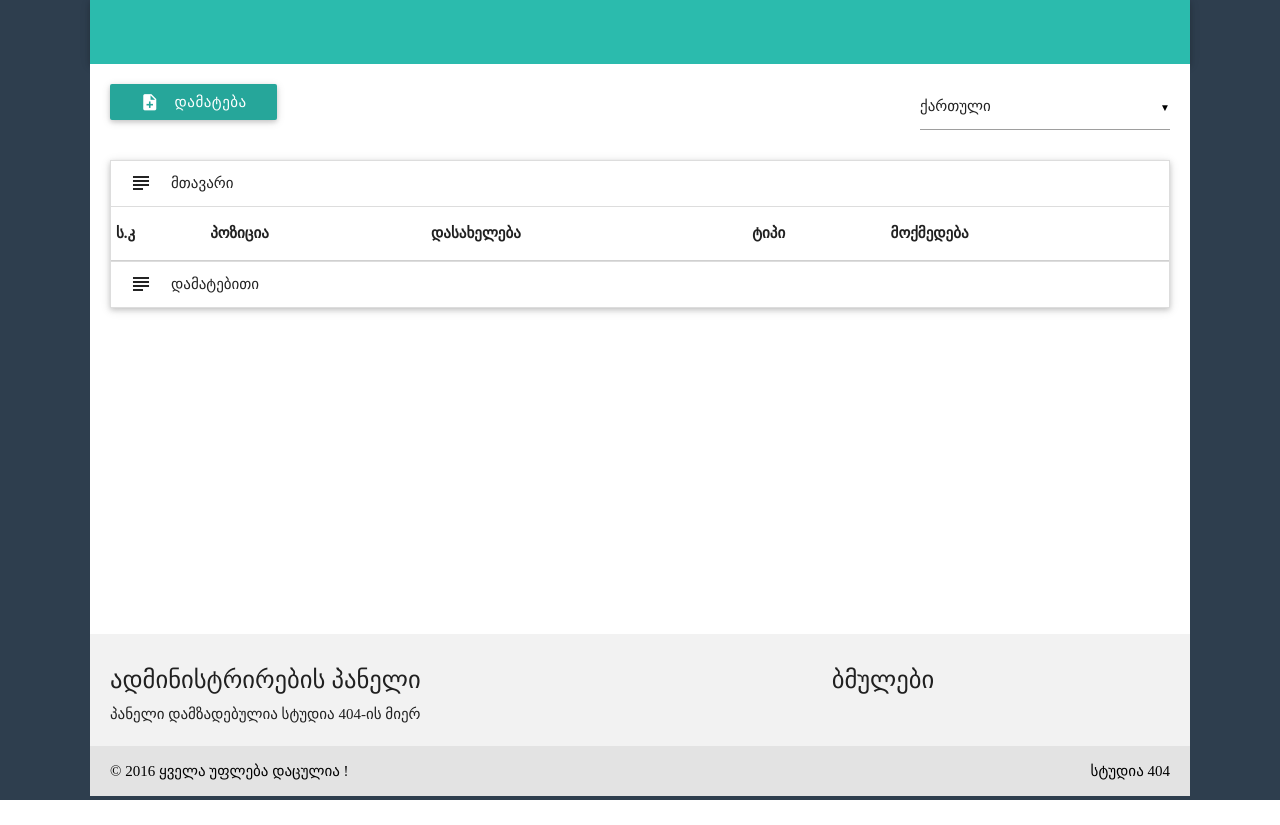
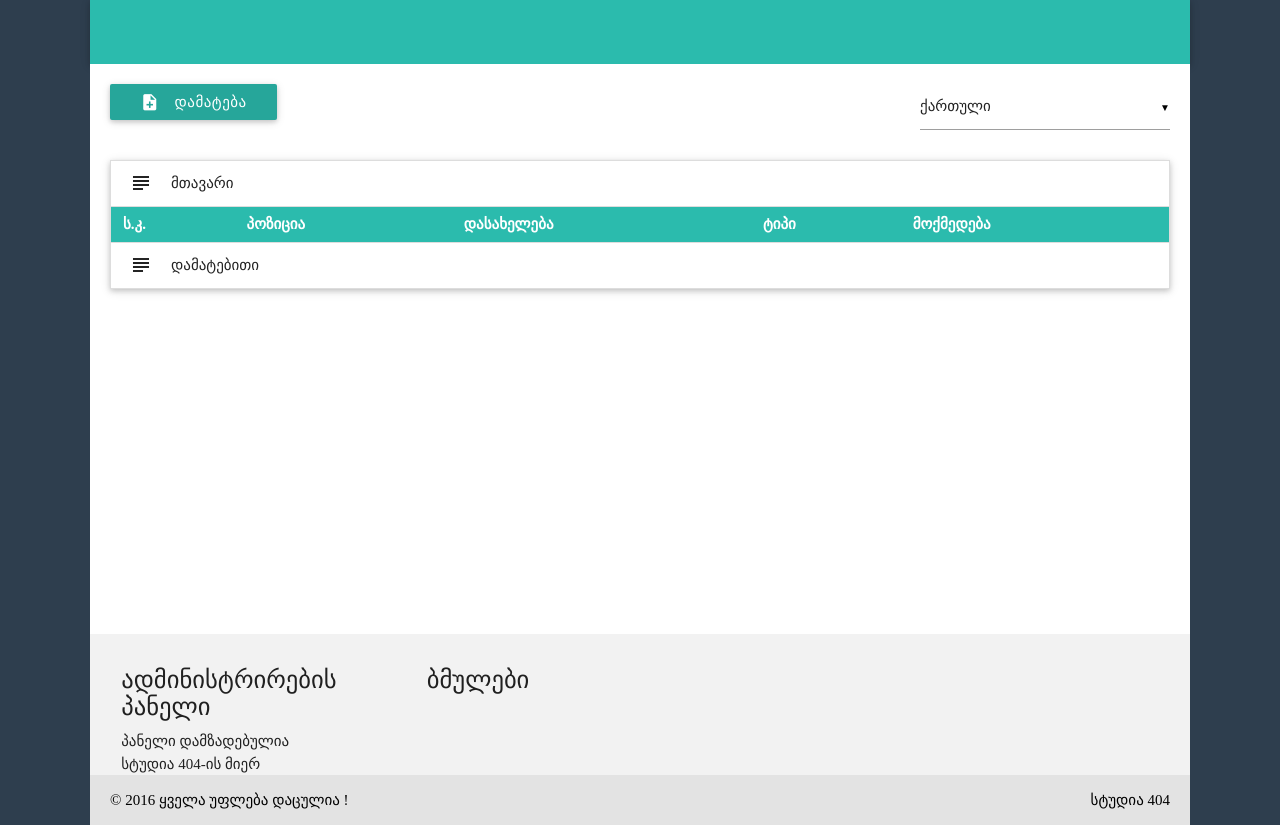
Before and after one commit to studio-404/dcfta, a PHP site: the page made by app/views/dashboard/index.php in a window 1280 px wide. Before the commit the page ends 800 px from the top, so only its background shows below. Run offline with PHP 8.4, Linux system fonts and the light colour scheme; the template is opened without the code that fills it, so the values that code supplies are empty; the visitor is signed in with stand-in values (Sample User, id 1); some libraries are stand-ins or nearby versions; some web fonts are replaced.

Commit message:
file attach design

```diff
--- a/app/ajax/removePage.php
+++ b/app/ajax/removePage.php
@@ -27,6 +27,7 @@ class removePage
 		$navType = functions\request::index("POST","navType");
 		$pos = functions\request::index("POST","pos");
 		$idx = functions\request::index("POST","idx");
+		$cid = functions\request::index("POST","cid");
 
 
 		if($navType=="" || $pos=="" || $idx=="")
@@ -43,7 +44,8 @@ class removePage
 					'method'=>'removePage',
 					'navType'=>$navType,
 					'pos'=>$pos,
-					'idx'=>$idx
+					'idx'=>$idx,
+					'cid'=>$cid
 			));
 			$output = $Database->getter();
 			if($output){
--- a/app/models/websiteAdditionalNavigation.php
+++ b/app/models/websiteAdditionalNavigation.php
@@ -25,7 +25,7 @@ class websiteAdditionalNavigation
 					<a href=\"javascript:void(0)\" onclick=\"editPage('%s','%s')\">
 						<i class=\"material-icons tooltipped\" data-position=\"bottom\" data-delay=\"50\" data-tooltip=\"რედაქტირება\">mode_edit</i>
 					</a>
-					<a href=\"javascript:void(0)\" onclick=\"askRemovePage('1','%s','%s')\">
+					<a href=\"javascript:void(0)\" onclick=\"askRemovePage('1','%s','%s','%s')\">
 						<i class=\"material-icons tooltipped\" data-position=\"bottom\" data-delay=\"50\" data-tooltip=\"წაშლა\">delete</i>
 					</a>
 					</td>
@@ -43,7 +43,8 @@ class websiteAdditionalNavigation
 					$val['idx'],
 					$val['lang'],
 					$val['position'],
-					$val['idx']
+					$val['idx'],
+					$val['cid']
 				);
 			}
 		}
--- a/app/views/dashboard/index.php
+++ b/app/views/dashboard/index.php
@@ -54,28 +54,39 @@
 				<li>
 					<div class="collapsible-header active"><i class="material-icons">subject</i>მთავარი</div>
 					<div class="collapsible-body">
-						<table class="highlight">
-							<thead>
-								<tr>
-									<th data-field="id">ს.კ</th>
-									<th data-field="position">პოზიცია</th>
-									<th data-field="name">დასახელება</th>
-									<th data-field="type">ტიპი</th>
-									<th data-field="action">მოქმედება</th>
-								</tr>
-							</thead>
+						<div class="wrapper">
+							<div class="table sortablePagePositionChange">
+								<div class="row header materialColor">
+									<div class="cell">
+										ს.კ.
+									</div>
+									<div class="cell">
+										პოზიცია
+									</div>
+									<div class="cell">
+										დასახელება
+									</div>
+									<div class="cell">
+										ტიპი
+									</div>
+									<div class="cell">
+										მოქმედება
+									</div>
+								</div>
 
-							<tbody class="sortablePagePositionChange">
 								<?=$data['mainNavigation']?>
-							</tbody>
-						</table>
+
+
+							</div>
+						</div>
+
+
 					</div>
 				</li>
 				<li>
 				<div class="collapsible-header"><i class="material-icons">subject</i>დამატებითი</div>
 				<div class="collapsible-body">
-
-					<table class="highlight">
+					<table>
 						<thead>
 							<tr>
 								<th data-field="id">ს.კ</th>
@@ -90,7 +101,6 @@
 						<?=$data['additionalNavigation']?>
 						</tbody>
 					</table>
-
 
 				</div>
 				</li>
--- a/app/views/manager/index.php
+++ b/app/views/manager/index.php
@@ -18,8 +18,7 @@
 
 <!-- Administrator <?=$data["name"]?> -->
 <section class="materialize sign-in-box">
-	<div class="row">
-		<form class="col s12">
+	<form class="col s12">
 
 			<h5>სისტემაში შესვლა</h5>
 			 <blockquote class="error-msg hide-me">
@@ -40,7 +39,6 @@
 			</div>
 
 		</form>
-	</div>
 </section>
 
 </body>
--- a/public/css/manager-style.css
+++ b/public/css/manager-style.css
@@ -33,7 +33,6 @@ h5{ font-family: 'arc_bold'; }
 .mainContainer nav{ background-color: #2bbbad; }
 .mainContainer nav ul a{ font-family: 'arc_bold'; font-size: 20px; }
 .mainContainer .body{ margin: 0; padding: 20px; min-height: 550px; background-color: white; }
-.mainContainer table tr td a{ color: #2bbbad; padding: 0 5px; }
 .backdrop{ background-color: #2bbbad; }
 .pagination li.active{ background-color: #2bbbad; }
 .modal{ max-height: none !important; position: absolute !important; }
@@ -43,3 +42,59 @@ footer.page-footer{ background-color: #f2f2f2; color: rgba(0, 0, 0, 0.87); }
 footer.page-footer a{ color: #2bbbad; }
 .card-content p a{ color: #2bbbad;  padding:0 20px 0 0; }
 div[class^='editable_']{ width: calc(100% - 10px); min-height: 20px; padding-right: 10px; cursor: pointer; }
+.secondary-content{ margin: 0 5px; padding: 0; line-height: 16px;  }
+.secondary-content span{ line-height: 16px; font-size: 14px;  }
+#sortableFiles-box{ margin-bottom: 80px;  }
+/* Table */
+.ui-sortable-helper {
+    display: table;
+}
+.wrapper {
+  margin: 0 auto;
+  padding: 0px;
+  width: 100%;
+}
+
+.table {
+  margin: 0;
+  width: 100%;
+  display: table;
+}
+.table a{ color: #2bbbad; padding: 0 5px; }
+table a{ color: #2bbbad; padding: 0 5px; }
+@media screen and (max-width: 580px) {
+  .table {
+    display: block;
+  }
+}
+
+.row {
+  display: table-row;
+}
+.row.header {
+  font-weight: 900;
+  color: #ffffff;
+}
+.row.green {
+  background: #27ae60;
+}
+.row.materialColor {
+  background: #2bbbad;
+}
+@media screen and (max-width: 580px) {
+  .row {
+    padding: 8px 0;
+    display: block;
+  }
+}
+
+.cell {
+  padding: 6px 12px;
+  display: table-cell;
+}
+@media screen and (max-width: 580px) {
+  .cell {
+    padding: 2px 12px;
+    display: block;
+  }
+}
--- a/public/js/manager-scripts.js
+++ b/public/js/manager-scripts.js
@@ -36,6 +36,8 @@ var add_page = function(cid){
 	$("#modal1 .modal-footer").html(footer);
 	$('#modal1').openModal();
 
+	scrollTop();
+
 	$.ajax({
 		method: "POST",
 		url: Config.ajax + ajaxFile,
@@ -53,10 +55,27 @@ var add_page = function(cid){
 			$("#chooseNavType").material_select();
 			$("#attachModule").material_select();
 			$("#modalButton").attr({"onclick": obj.attr });
+			$('.tooltipped').tooltip({delay: 50});
 			$("#photoUploaderBox").sortable({
 		    	items: ".imageItem",
 				update: function( event, ui ) {  }
 			});
+			$("#sortableFiles-box").sortable({
+				items: ".level-0, .level-2",
+				update: function( event, ui ) {
+					var subfile = "";
+					var itemidx = ui.item[0].attributes[1].nodeValue;
+					var level = (ui.item[0].attributes[2].nodeValue==0) ? ".level-0" : ".level-2";
+
+					//changePositionsOfPages(0, 'sortablePagePositionChange '+level);
+					if(level==".level-0"){
+						subfile = $(".subfile-"+itemidx).detach();
+						$(level+"[data-item='"+itemidx+"']").after(subfile);
+						subfile.remove();
+					}
+				}
+			});
+
 			tiny(".tinymceTextArea");
 			$("#input_cid").val(cid);
 		}
@@ -236,15 +255,15 @@ var changeModuleVisibility = function(vis, idx){
 	}
 };
 
-var askRemovePage = function(navType, pos, idx){
-	console.log(pos + " " + idx);
+var askRemovePage = function(navType, pos, idx, cid){
 	var header = "<h4>შეტყობინება</h4><p class=\"modal-message-box\">გნებავთ წაშალოთ მონაცემი ?</p>";
-	var footer = "<a href=\"javascript:void(0)\" onclick=\"removePage('"+navType+"', '"+pos+"', '"+idx+"')\" class=\"waves-effect waves-green btn-flat\">დიახ</a>";
+	var footer = "<a href=\"javascript:void(0)\" onclick=\"removePage('"+navType+"', '"+pos+"', '"+idx+"', '"+cid+"')\" class=\"waves-effect waves-green btn-flat\">დიახ</a>";
 	footer += "<a href=\"javascript:void(0)\" class=\"waves-effect waves-green btn-flat modal-close\">დახურვა</a>";
 
 	$("#modal1 .modal-content").html(header);
 	$("#modal1 .modal-footer").html(footer);
 	$('#modal1').openModal();
+	scrollTop();
 };
 
 var askRemoveModule = function(idx){
@@ -258,7 +277,7 @@ var askRemoveModule = function(idx){
 	$('#modal1').openModal();
 };
 
-var removePage = function(navType, pos, idx){
+var removePage = function(navType, pos, idx, cid){
 	console.log(pos + " " + idx);
 	var ajaxFile = "/removePage";
 	if(typeof navType == "undefined" || typeof pos === "undefined" || typeof idx === "undefined"){
@@ -267,7 +286,7 @@ var removePage = function(navType, pos, idx){
 		$.ajax({
 			method: "POST",
 			url: Config.ajax + ajaxFile,
-			data: { navType: navType, pos: pos, idx: idx }
+			data: { navType: navType, pos: pos, idx: idx, cid:cid }
 		}).done(function( msg ) {
 			var obj = $.parseJSON(msg);
 			if(obj.Error.Code==1){
@@ -316,6 +335,8 @@ var changePositionsOfPages = function(navType, selector){
 		arr.push(i)
 	});
 	var serialized = serialize(arr);
+
+	//var p = $( ".sortablePagePositionChange " ).detach();
 
 	var header = "<h4>შეტყობინება</h4><p class=\"modal-message-box\">მიმდინარეობს მონაცემის განახლება...</p>";
 	var footer = "<a href=\"javascript:void(0)\" class=\"waves-effect waves-green btn-flat modal-close\">დახურვა</a>";
@@ -368,10 +389,12 @@ var editPage = function(idx, lang){
 			$("#chooseNavType").material_select();
 			$("#attachModule").material_select();
 			$("#modalButton").attr({"onclick": obj.attr });
+			$('.tooltipped').tooltip({delay: 50});
 			$("#photoUploaderBox").sortable({
 		    	items: ".imageItem",
 				update: function( event, ui ) {  }
 			});
+
 			tiny(".tinymceTextArea");
 		}
 	});
@@ -786,11 +809,22 @@ $(document).ready(function(){
       accordion : false
     });
     $('.tooltipped').tooltip({delay: 50});
+    // main navigation
     $('.sortablePagePositionChange').sortable({
-    	items: ".level-0",
-		update: function( event, ui ) { changePositionsOfPages(0, 'sortablePagePositionChange .level-0'); }
+    	items: ".level-0, .level-2",
+		update: function( event, ui ) {
+			var itemidx = ui.item[0].attributes[1].nodeValue;
+			var level = (ui.item[0].attributes[2].nodeValue==0) ? ".level-0" : ".level-2";
+			var subnavigations = $(".sub-"+itemidx).detach();
+
+			changePositionsOfPages(0, 'sortablePagePositionChange '+level);
+			$(level+"[data-item='"+itemidx+"']").after(subnavigations);
+			subnavigations.remove();
+		}
 	});
 	$('.sortablePagePositionChange').disableSelection();
+
+
 
 	$('.sortablePagePositionChange2').sortable({
     	items: ".level2-0",
```
Also changed, not shown: app/ajax/addPageForm.php (+77 -0 lines), app/database/page.php (+6 -3 lines), app/models/websiteNavigation.php (+70 -15 lines), public/img/file_doc.png (added), public/img/file_rar.png (added), public/img/file_xls.png (added), public/img/file_zip.png (added). Lines whose indentation alone changed are shown as unchanged.
